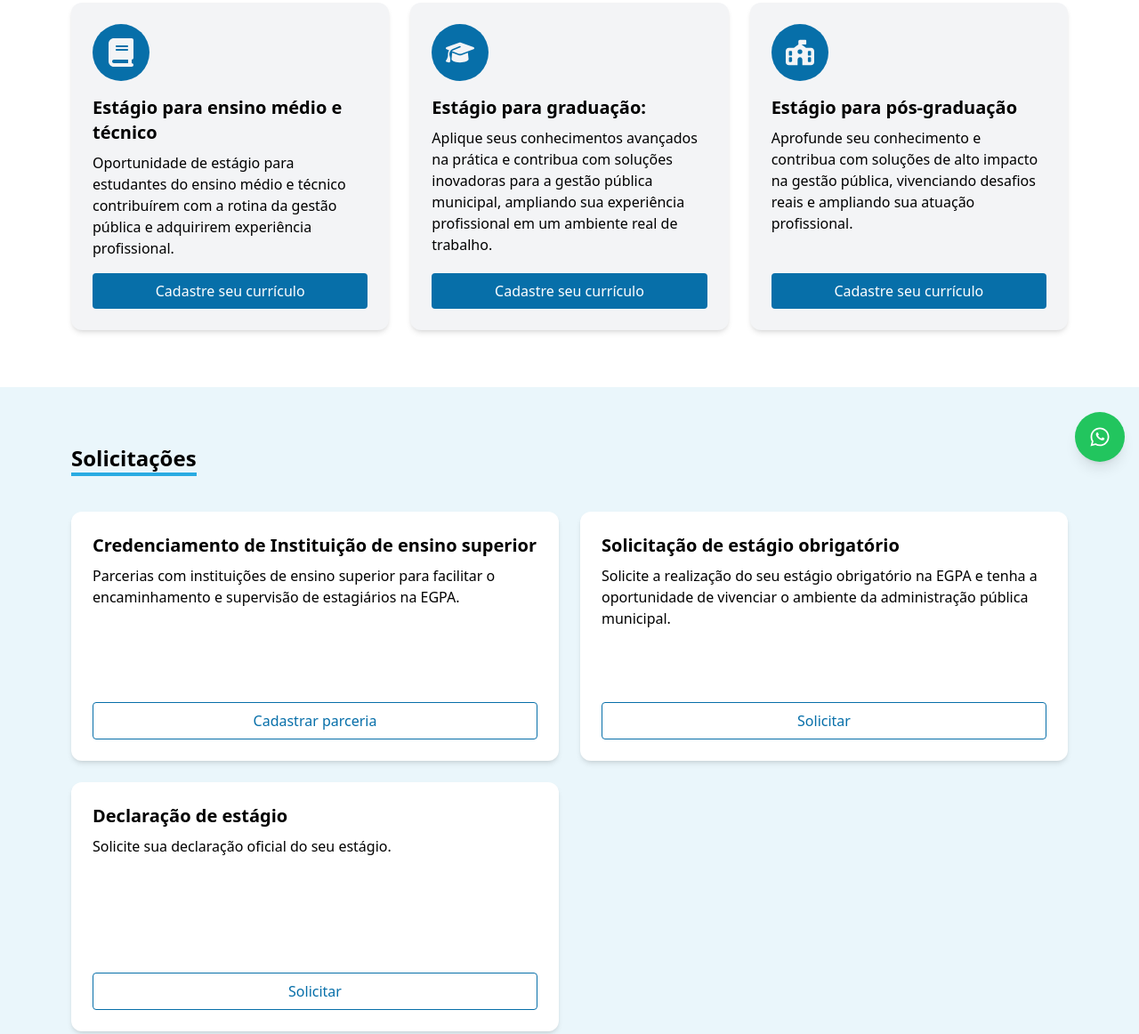
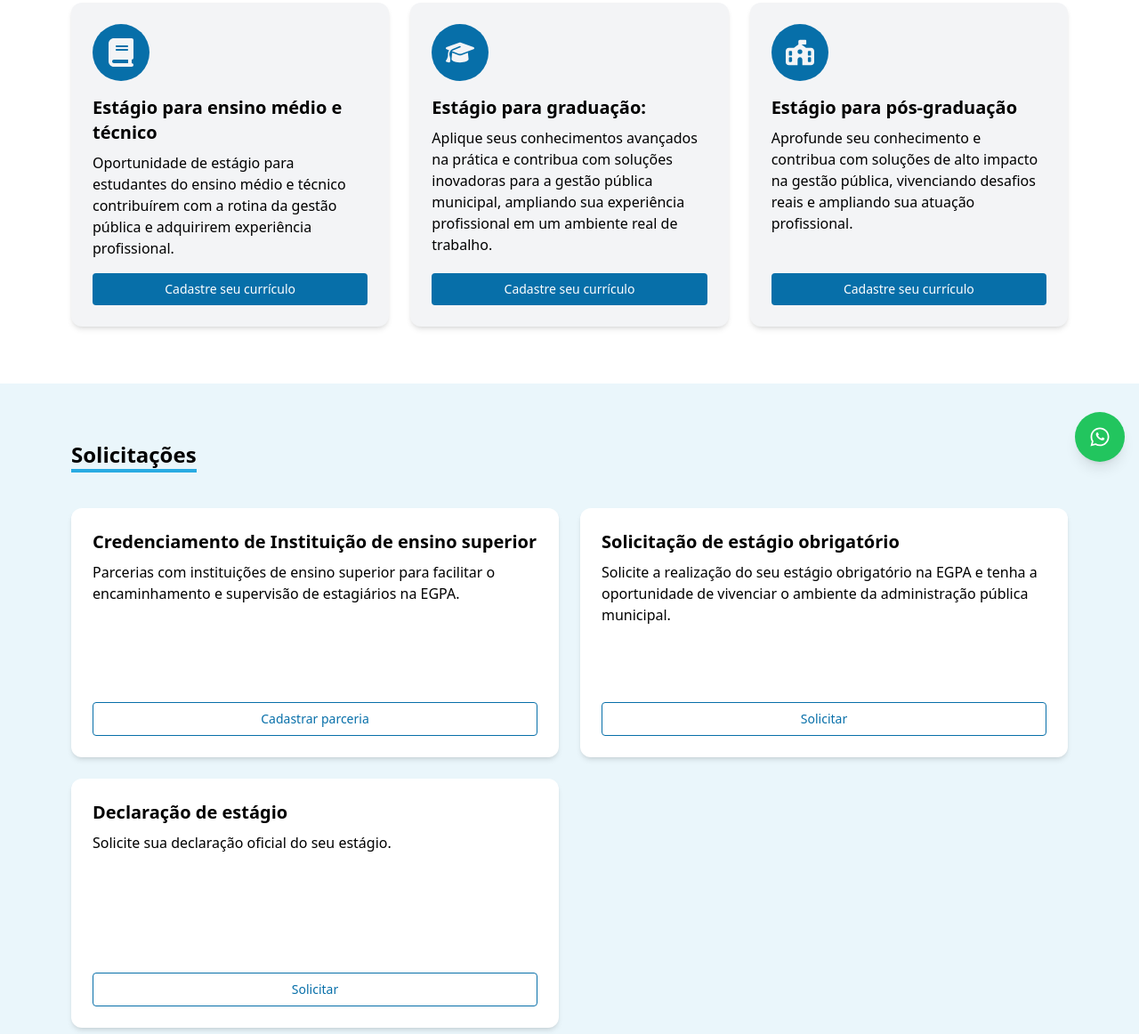
Before and after one commit to Lindermann17/Estagio, a plain HTML site: page index.html in a window 1280 px wide. Shown: the part 265-1427 px from the top of the page at 89% size. Drawn offline with nearby package versions, Linux system fonts and the light colour scheme.

Commit message:
Update index.html
Atualização 1.2.

Alteração na largura dos botões.

```diff
--- a/index.html
+++ b/index.html
@@ -42,7 +42,7 @@
           <p class="mb-4">
             Oportunidade de estágio para estudantes do ensino médio e técnico contribuírem com a rotina da gestão pública e adquirirem experiência profissional.
           </p>
-          <a href="https://forms.gle/QaECXUafRVh4DjFL6" class="bg-[color:var(--azul-principal)] text-white px-4 py-2 rounded hover:bg-[color:var(--azul-hover)] mt-auto transform transition-transform hover:scale-105 inline-block text-center">
+          <a href="https://forms.gle/QaECXUafRVh4DjFL6" class="bg-[color:var(--azul-principal)] text-white px-3 py-2 text-sm rounded hover:bg-[color:var(--azul-hover)] mt-auto transform transition-transform hover:scale-105 inline-block text-center">
             Cadastre seu currículo
           </a>
         </div>
@@ -58,7 +58,7 @@
           <p class="mb-4">
             Aplique seus conhecimentos avançados na prática e contribua com soluções inovadoras para a gestão pública municipal, ampliando sua experiência profissional em um ambiente real de trabalho.
           </p>
-          <a href="https://forms.gle/QaECXUafRVh4DjFL6" class="bg-[color:var(--azul-principal)] text-white px-4 py-2 rounded hover:bg-[color:var(--azul-hover)] mt-auto transform transition-transform hover:scale-105 inline-block text-center">
+          <a href="https://forms.gle/QaECXUafRVh4DjFL6" class="bg-[color:var(--azul-principal)] text-white px-3 py-2 text-sm rounded hover:bg-[color:var(--azul-hover)] mt-auto transform transition-transform hover:scale-105 inline-block text-center">
             Cadastre seu currículo
           </a>
         </div>
@@ -74,7 +74,7 @@
           <p class="mb-4">
             Aprofunde seu conhecimento e contribua com soluções de alto impacto na gestão pública, vivenciando desafios reais e ampliando sua atuação profissional.
           </p>
-          <a href="https://forms.gle/UqyRrTw6ZK7kTcSV9" class="bg-[color:var(--azul-principal)] text-white px-4 py-2 rounded hover:bg-[color:var(--azul-hover)] mt-auto transform transition-transform hover:scale-105 inline-block text-center">
+          <a href="https://forms.gle/UqyRrTw6ZK7kTcSV9" class="bg-[color:var(--azul-principal)] text-white px-3 py-2 text-sm rounded hover:bg-[color:var(--azul-hover)] mt-auto transform transition-transform hover:scale-105 inline-block text-center">
             Cadastre seu currículo
           </a>
         </div>
@@ -95,7 +95,7 @@
           Parcerias com instituições de ensino superior para facilitar o encaminhamento e supervisão de estagiários na EGPA.
         </p>
         <a href="https://ananindeua.1doc.com.br/b.php?pg=wp/wp&itd=5&is=29410&iser=01JMF5Z6XDCP918P58N4J29C8M"
-           class="mt-auto border border-[color:var(--azul-principal)] text-[color:var(--azul-principal)] px-4 py-2 rounded hover:bg-[color:var(--azul-claro)] inline-block text-center">
+           class="mt-auto border border-[color:var(--azul-principal)] text-[color:var(--azul-principal)] px-3 py-2 text-sm rounded hover:bg-[color:var(--azul-claro)] inline-block text-center">
           Cadastrar parceria
         </a>
       </div>
@@ -107,7 +107,7 @@
           Solicite a realização do seu estágio obrigatório na EGPA e tenha a oportunidade de vivenciar o ambiente da administração pública municipal.
         </p>
         <a href="https://ananindeua.1doc.com.br/b.php?pg=wp/wp&itd=5&is=13493&iser=01J5TD9GSRHCADK64YGV88X6NP"
-           class="mt-auto border border-[color:var(--azul-principal)] text-[color:var(--azul-principal)] px-4 py-2 rounded hover:bg-[color:var(--azul-claro)] inline-block text-center">
+           class="mt-auto border border-[color:var(--azul-principal)] text-[color:var(--azul-principal)] px-3 py-2 text-sm rounded hover:bg-[color:var(--azul-claro)] inline-block text-center">
           Solicitar
         </a>
       </div>
@@ -117,7 +117,7 @@
         <h3 class="text-xl font-semibold mb-2">Declaração de estágio</h3>
         <p class="mb-4">Solicite sua declaração oficial do seu estágio.</p>
         <a href="https://ananindeua.1doc.com.br/b.php?pg=wp/wp&itd=5&is=13493&iser=01J5TD9GSRHCADK64YGV88X6NP"
-           class="mt-auto border border-[color:var(--azul-principal)] text-[color:var(--azul-principal)] px-4 py-2 rounded hover:bg-[color:var(--azul-claro)] inline-block text-center">
+           class="mt-auto border border-[color:var(--azul-principal)] text-[color:var(--azul-principal)] px-3 py-2 text-sm rounded hover:bg-[color:var(--azul-claro)] inline-block text-center">
           Solicitar
         </a>
       </div>
```
